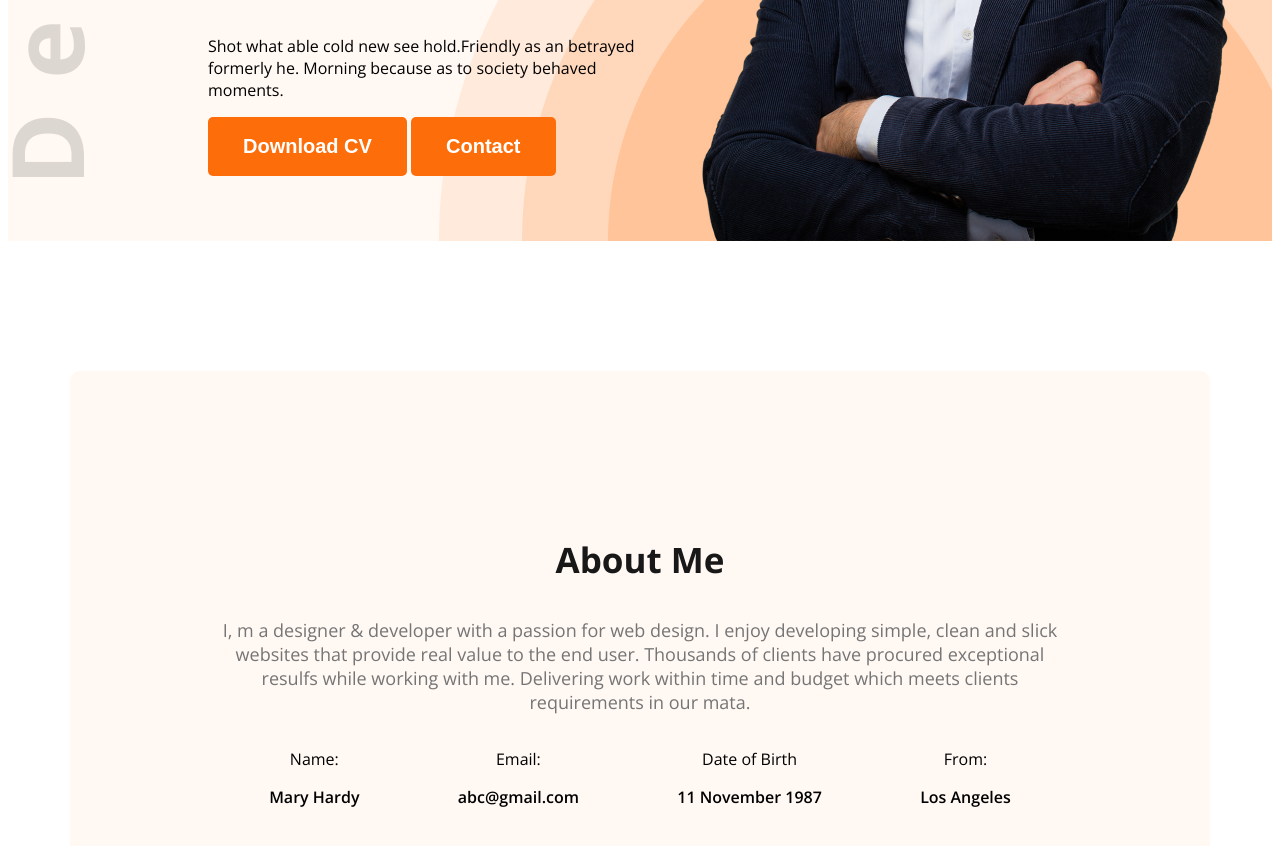
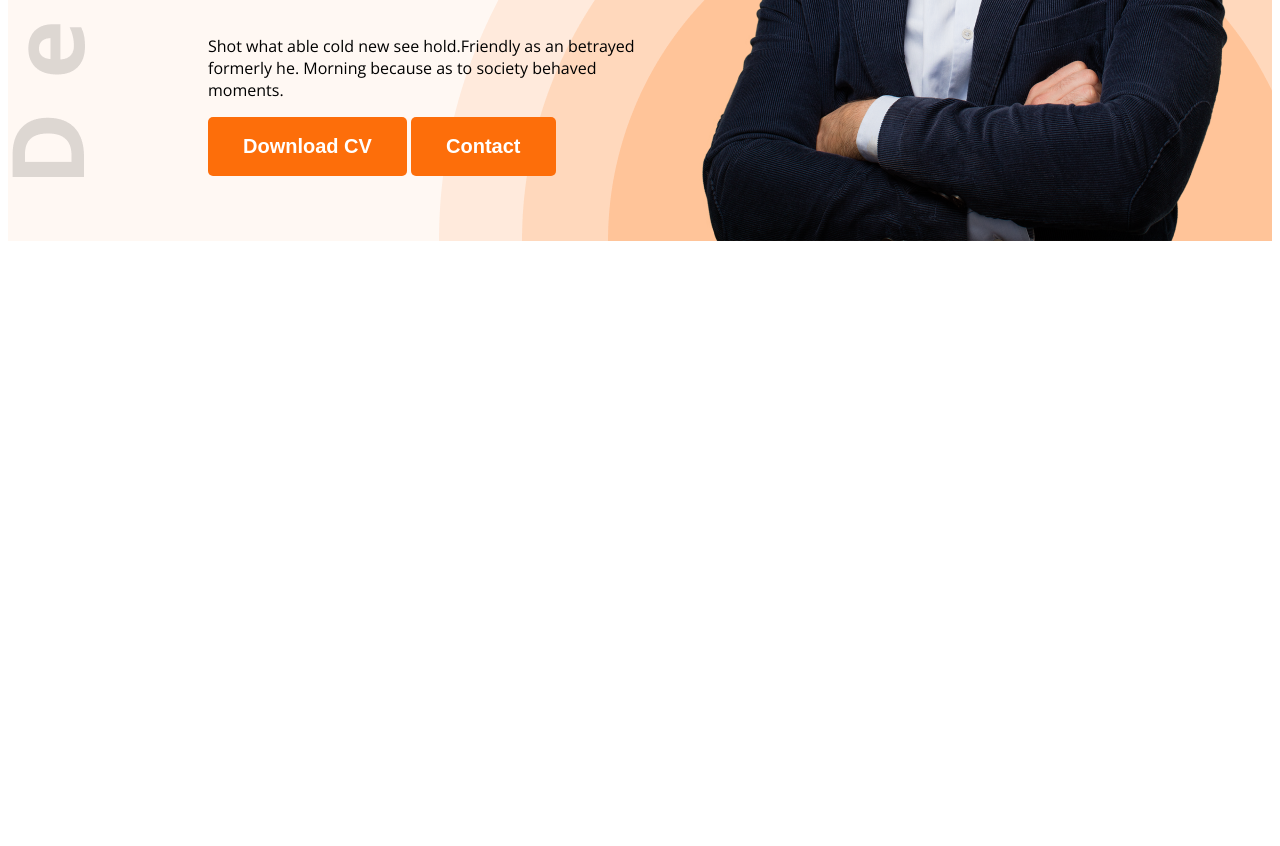
Before and after one commit to mizanurrahmansayed/web-developer-portfolio, a plain HTML site: page index.html in a window 1280 px wide. Shown: the part 594-1440 px from the top of the page. After the commit the page ends 843 px from the top, so only its background shows below. Drawn offline with nearby package versions, Linux system fonts and the light colour scheme.

```diff
--- a/index.html
+++ b/index.html
@@ -34,31 +34,6 @@
        </div>
     </header>
     <main>
-        <section class="about secondary-bg">
-            <h3 class="section-title">About Me</h3>
-            <p class="section-description">I, m a designer & developer with a passion for web design. I enjoy developing simple, clean and slick websites that provide real value to the end user. Thousands of clients have procured exceptional resulfs while working with me. Delivering work within time and budget which meets clients requirements in our mata.</p>
-             <div class="about-items">
-                <!-- .about-item*4>p.item-title+p.item-description -->
-                <div class="about-item">
-                    <p class="item-title">Name:</p>
-                    <p class="item-description">Mary Hardy</p>
-                </div>
-                <div class="about-item">
-                    <p class="item-title">Email:</p>
-                    <p class="item-description">abc@gmail.com</p>
-                </div>
-                <div class="about-item">
-                    <p class="item-title">Date of Birth</p>
-                    <p class="item-description">11 November 1987</p>
-                </div>
-                <div class="about-item">
-                    <p class="item-title">From:</p>
-                    <p class="item-description">Los Angeles</p>
-                </div>
-
-             </div>
-        </section>
-
     </main>
     <footer>
 
```
